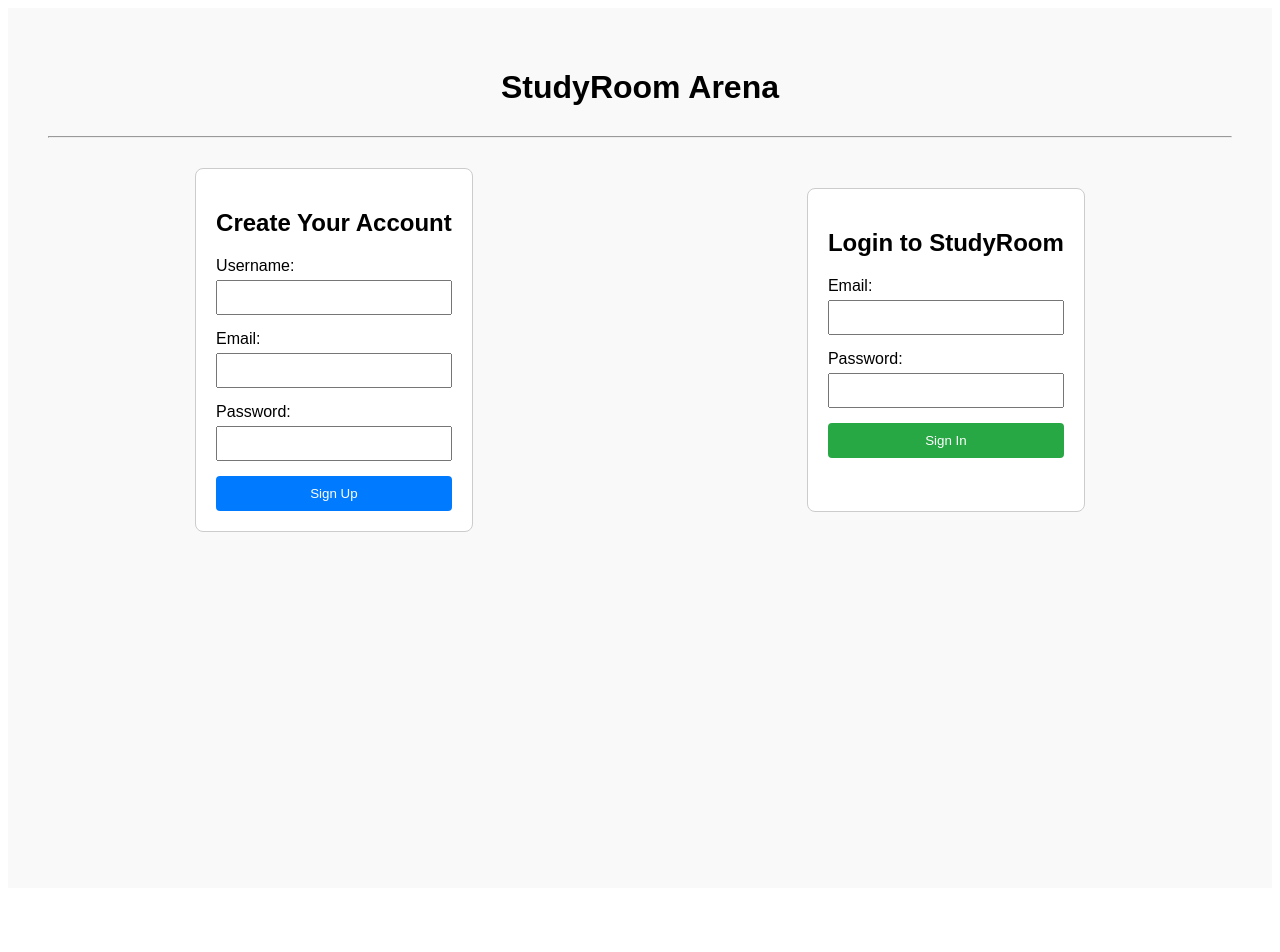
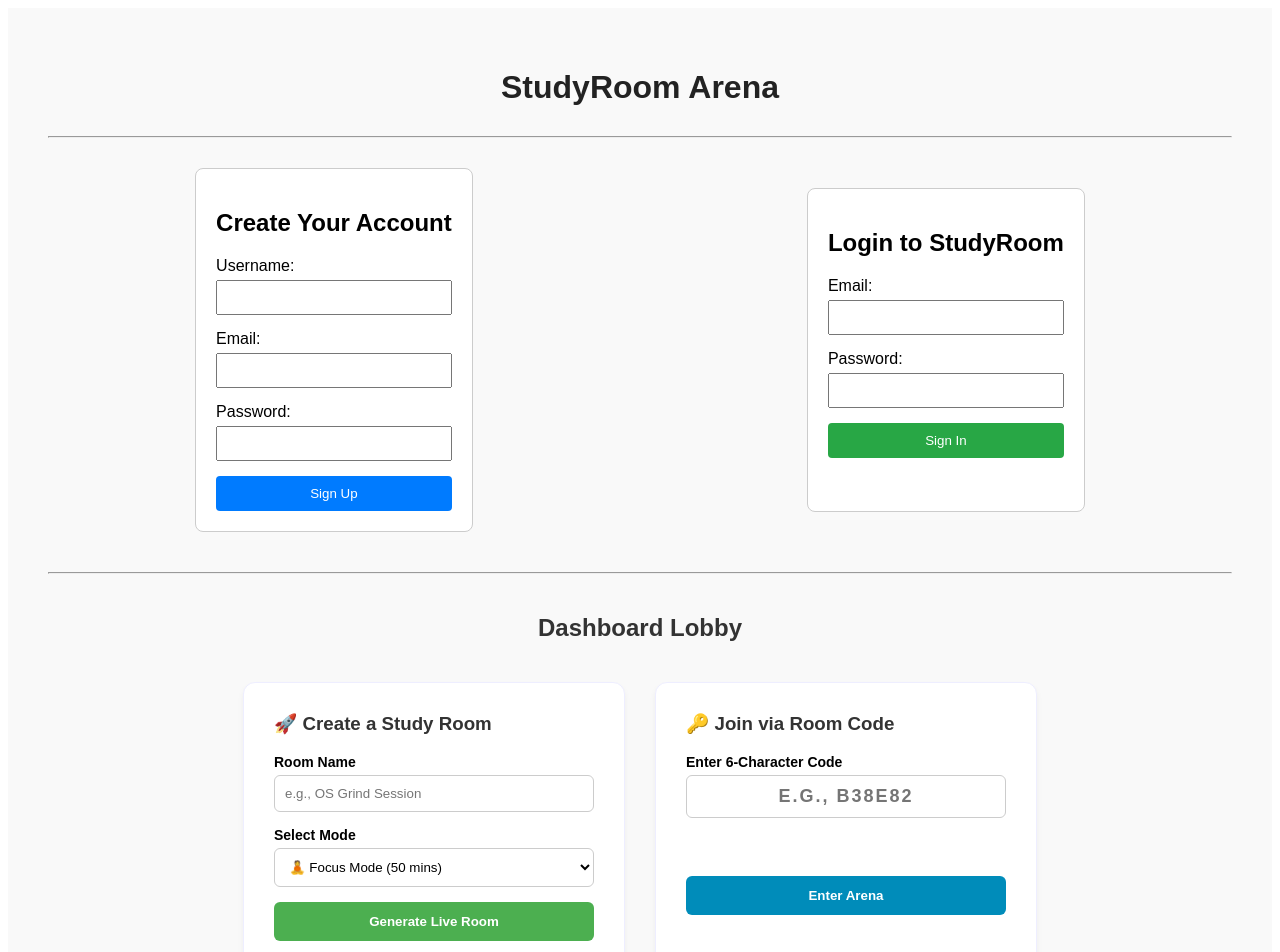
Before and after one commit to nonsensicalraven/studyroom, a React (Vite) app in the folder client/: page /lobby in a window 1280 px wide. Shown: the top 952 px of the page. Before the commit the page ends 896 px from the top, so only its background shows below. Built offline with nearby package versions, Linux system fonts and the light colour scheme; no server answers.

Commit message:
feat: complete socket room backend and implement visual lobby dashboard

```diff
--- a/client/src/App.jsx
+++ b/client/src/App.jsx
@@ -1,22 +1,17 @@
 import React, { useEffect } from 'react'
 import Register from './components/Register'
 import Login from './components/Login'
-// 1. Import the socket client tool
+import Lobby from './components/Lobby' // 1. IMPORT THE LOBBY
 import { io } from 'socket.io-client'
 
-// 2. Establish the connection to port 5000
 const socket = io("http://localhost:5000");
 
 function App() {
 
-  // 3. This hook runs once when the app mounts to monitor our connection
   useEffect(() => {
     socket.on("connect", () => {
-      console.log("FRONTEND SUCCESS: Connected to Real-Time Server!");
-      console.log("Your Temporary Socket Passport ID is:", socket.id);
+      console.log("🚀 FRONTEND SUCCESS: Connected to Real-Time Server!");
     });
-
-    // Clean up connection if the user closes the app
     return () => {
       socket.off("connect");
     };
@@ -24,14 +19,21 @@ function App() {
 
   return (
     <div style={{ padding: '40px', fontFamily: 'sans-serif', backgroundColor: '#f9f9f9', minHeight: '100vh' }}>
-      <h1 style={{ textAlign: 'center' }}>StudyRoom Arena</h1>
+      <h1 style={{ textAlign: 'center', color: '#222' }}>StudyRoom Arena</h1>
 
       <hr style={{ margin: '30px 0', borderColor: '#eee' }} />
 
+      {/* Existing Auth Setup */}
       <div style={{ display: 'flex', justifyContent: 'center', gap: '40px', flexWrap: 'wrap' }}>
         <Register />
         <Login />
       </div>
+
+      <hr style={{ margin: '40px 0', borderColor: '#eee' }} />
+
+      {/* 2. THE VISUAL LOBBY CONTROLS */}
+      <h2 style={{ textAlign: 'center', color: '#333' }}>Dashboard Lobby</h2>
+      <Lobby />
     </div>
   )
 }
--- /dev/null
+++ b/client/src/components/Lobby.jsx
@@ -0,0 +1,131 @@
+import React, { useState } from 'react';
+
+function Lobby() {
+  const [roomCode, setRoomCode] = useState('');
+  const [roomMode, setRoomMode] = useState('focus');
+  const [roomName, setRoomName] = useState('');
+
+  const handleCreateRoom = (e) => {
+    e.preventDefault();
+    console.log("Creating a room named:", roomName, "with mode:", roomMode);
+    // Future step: This will trigger our POST /api/rooms/create API call!
+  };
+
+  const handleJoinRoom = (e) => {
+    e.preventDefault();
+    console.log("Attempting to join room with code:", roomCode.toUpperCase());
+    // Future step: This will trigger our GET /api/rooms/:code call!
+  };
+
+  return (
+    <div style={{
+      display: 'flex',
+      gap: '30px',
+      justifyContent: 'center',
+      marginTop: '40px',
+      flexWrap: 'wrap'
+    }}>
+      {/* BOX 1: CREATE A ROOM */}
+      <div style={{
+        backgroundColor: '#fff',
+        padding: '30px',
+        borderRadius: '12px',
+        boxShadow: '0 4px 6px rgba(0,0,0,0.05)',
+        width: '320px',
+        border: '1px solid #eef'
+      }}>
+        <h3 style={{ marginTop: 0, color: '#333' }}>🚀 Create a Study Room</h3>
+        <form onSubmit={handleCreateRoom} style={{ display: 'flex', flexDirection: 'column', gap: '15px' }}>
+          <div>
+            <label style={{ display: 'block', marginBottom: '5px', fontSize: '14px', fontWeight: 'bold' }}>Room Name</label>
+            <input
+              type="text"
+              placeholder="e.g., OS Grind Session"
+              value={roomName}
+              onChange={(e) => setRoomName(e.target.value)}
+              style={{ width: '100%', padding: '10px', borderRadius: '6px', border: '1px solid #ccc', boxSizing: 'border-box' }}
+              required
+            />
+          </div>
+
+          <div>
+            <label style={{ display: 'block', marginBottom: '5px', fontSize: '14px', fontWeight: 'bold' }}>Select Mode</label>
+            <select
+              value={roomMode}
+              onChange={(e) => setRoomMode(e.target.value)}
+              style={{ width: '100%', padding: '10px', borderRadius: '6px', border: '1px solid #ccc', backgroundColor: '#fff' }}
+            >
+              <option value="focus">🧘 Focus Mode (50 mins)</option>
+              <option value="arena">💻 Arena Mode (LeetCode Sprint)</option>
+            </select>
+          </div>
+
+          <button type="submit" style={{
+            backgroundColor: '#4CAF50',
+            color: 'white',
+            padding: '12px',
+            border: 'none',
+            borderRadius: '6px',
+            fontWeight: 'bold',
+            cursor: 'pointer',
+            transition: '0.2s'
+          }}>
+            Generate Live Room
+          </button>
+        </form>
+      </div>
+
+      {/* BOX 2: JOIN A ROOM */}
+      <div style={{
+        backgroundColor: '#fff',
+        padding: '30px',
+        borderRadius: '12px',
+        boxShadow: '0 4px 6px rgba(0,0,0,0.05)',
+        width: '320px',
+        border: '1px solid #eef'
+      }}>
+        <h3 style={{ marginTop: 0, color: '#333' }}>🔑 Join via Room Code</h3>
+        <form onSubmit={handleJoinRoom} style={{ display: 'flex', flexDirection: 'column', gap: '15px' }}>
+          <div>
+            <label style={{ display: 'block', marginBottom: '5px', fontSize: '14px', fontWeight: 'bold' }}>Enter 6-Character Code</label>
+            <input
+              type="text"
+              maxLength="6"
+              placeholder="e.g., B38E82"
+              value={roomCode}
+              onChange={(e) => setRoomCode(e.target.value)}
+              style={{
+                width: '100%',
+                padding: '10px',
+                borderRadius: '6px',
+                border: '1px solid #ccc',
+                textTransform: 'uppercase',
+                letterSpacing: '2px',
+                textAlign: 'center',
+                fontSize: '18px',
+                fontWeight: 'bold',
+                boxSizing: 'border-box'
+              }}
+              required
+            />
+          </div>
+
+          <button type="submit" style={{
+            backgroundColor: '#008CBA',
+            color: 'white',
+            padding: '12px',
+            border: 'none',
+            borderRadius: '6px',
+            fontWeight: 'bold',
+            cursor: 'pointer',
+            marginTop: '43px' // Aligns buttons visually
+          }}>
+            Enter Arena
+          </button>
+        </form>
+      </div>
+    </div>
+  );
+}
+
+export default Lobby;
```
Also changed, not shown: 2 other files (tests, documents, lock files or other folders).
